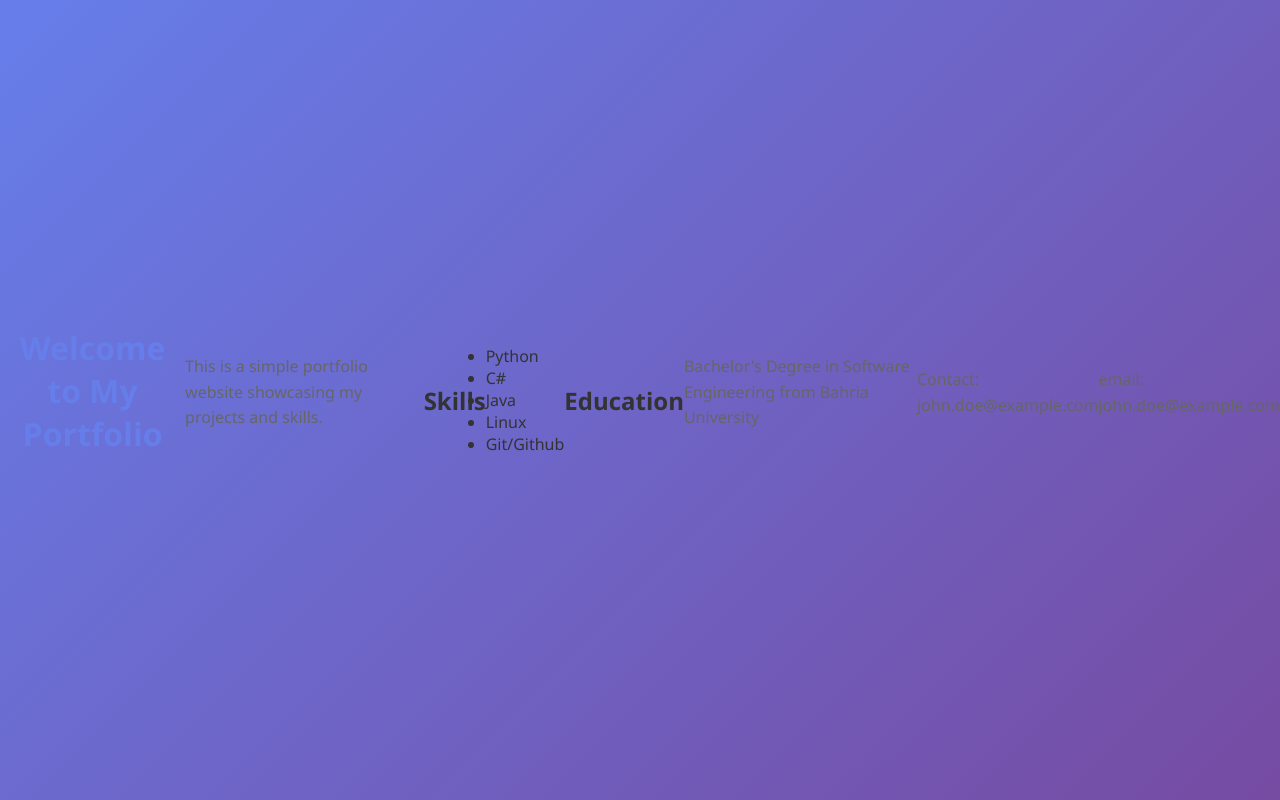
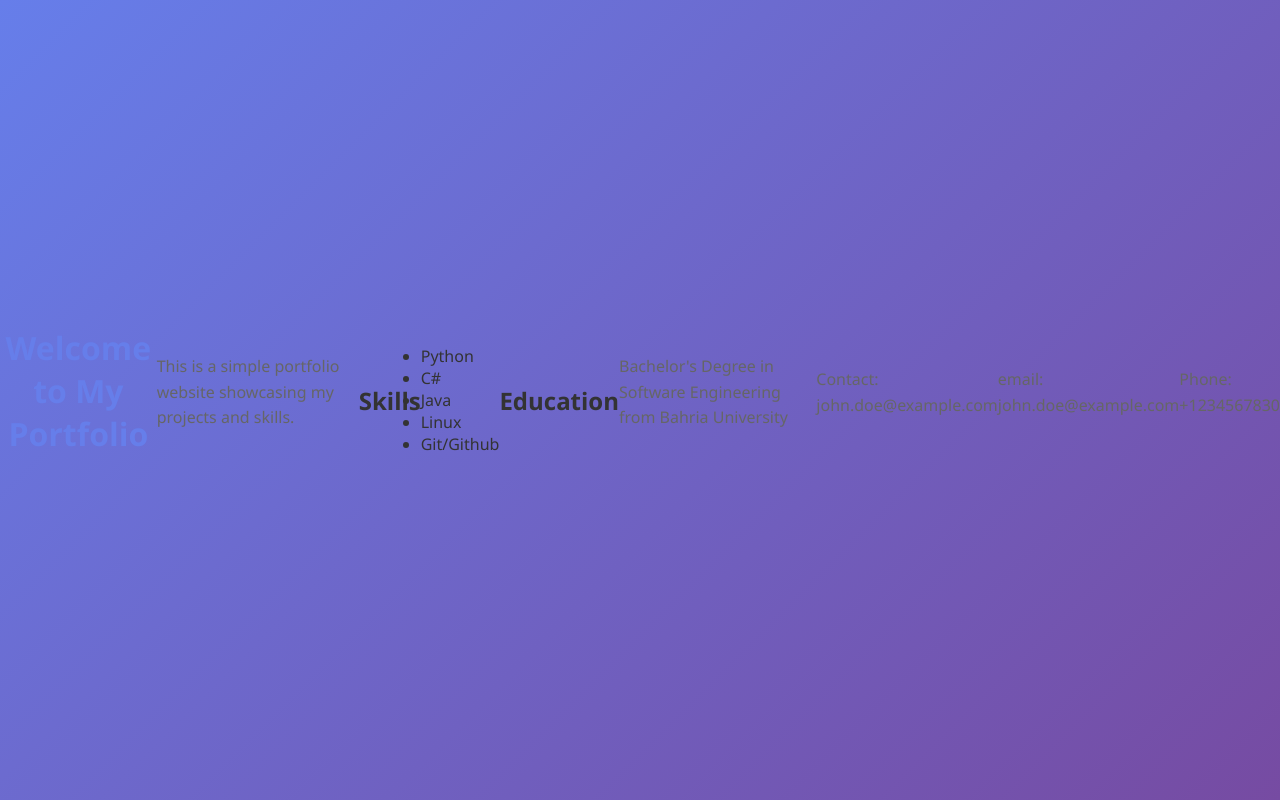
Before and after one commit to moiz4m-source/MyRepo, a plain HTML site: page index.html in a window 1280 px wide. Drawn offline with Linux system fonts and the light colour scheme.

Commit message:
Number added in main

```diff
--- a/index.html
+++ b/index.html
@@ -22,5 +22,6 @@
     <p>Bachelor's Degree in Software Engineering from Bahria University</p>
     <p>Contact: john.doe@example.com</p>
     <p>email: john.doe@example.com</p>
+    <p>Phone: +1234567830</p>
 </body>
 </html>
```
